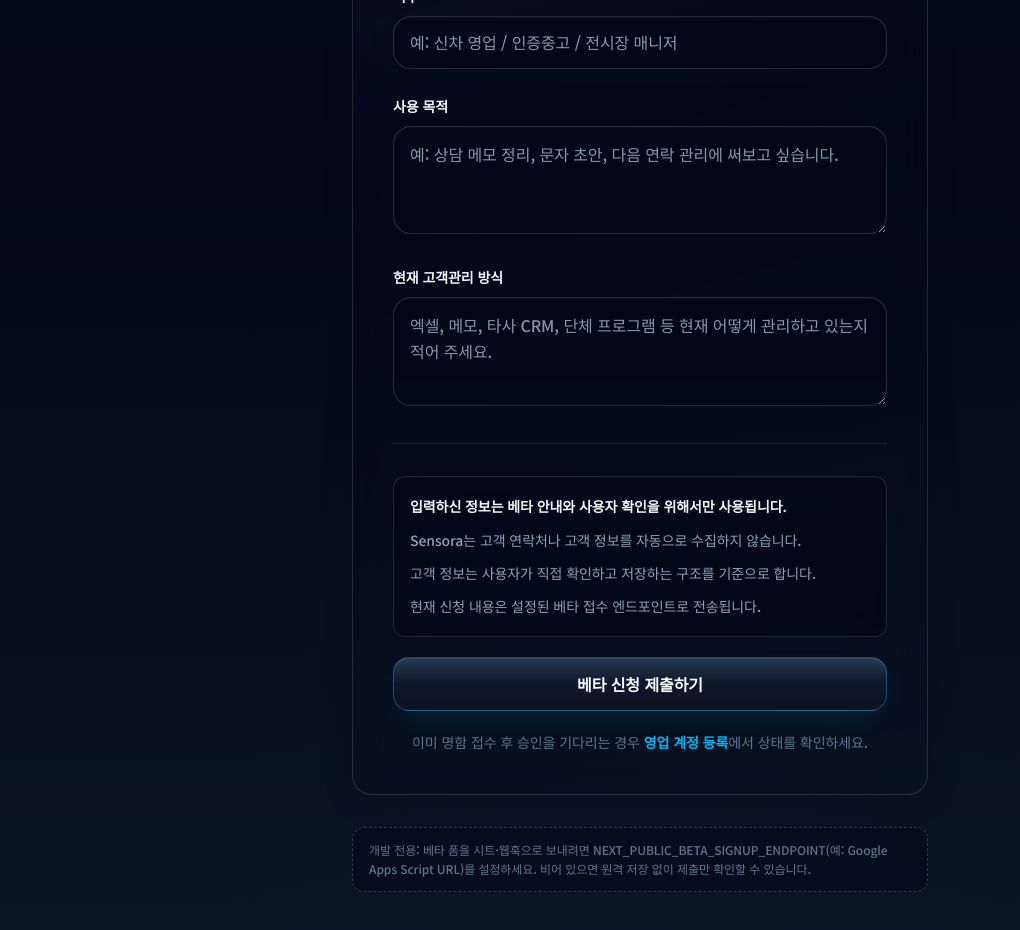
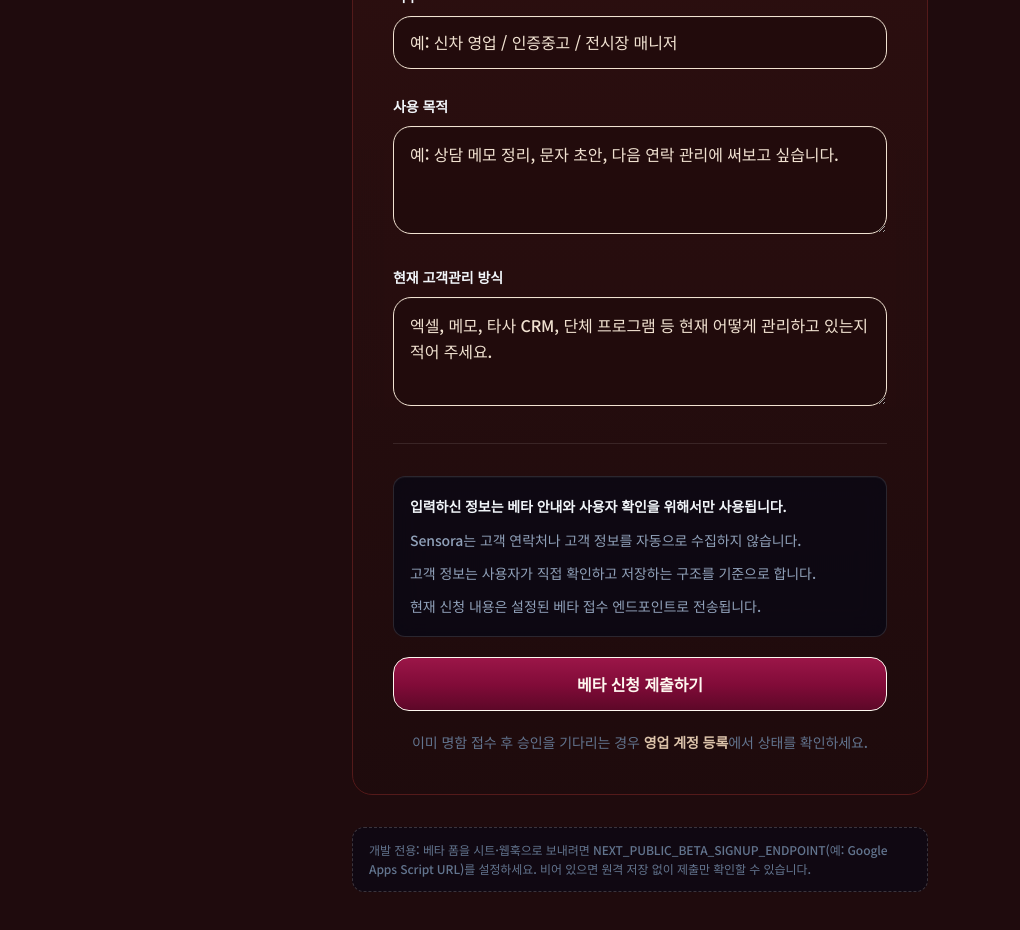
Before and after one commit to Kor-semin/AI, a Next.js app: page /join in a window 1280 px wide. Shown: the part 780-1710 px from the top of the page, without its empty margins (0-1020 px from the left). Built offline with nearby package versions, Linux system fonts and the light colour scheme; no server answers.

Commit message:
feat: refresh Sensora brand colors and ops env docs
Co-authored-by: Kor-semin <Kor-semin@users.noreply.github.com>

```diff
--- a/app/globals.css
+++ b/app/globals.css
@@ -34,18 +34,33 @@ html[data-text-size="large"] {
   --sensora-font-sans-stack: "YoonGothic310", "윤고딕 310", "Yoon Gothic 310", "Apple SD Gothic Neo", "Pretendard",
     "Noto Sans KR", "Malgun Gothic", system-ui, ui-sans-serif, -apple-system, "Segoe UI", Roboto, Arial, sans-serif;
 
-  /* Light SaaS shell — 실버 · 그레이 · 블랙 */
-  --background: #f4f6f8;
-  --foreground: #111827;
-  --paper: #ffffff;
-  --paper-2: #f9fafb;
+  /* Sensora premium CRM palette — Burgundy · Cream · Beige · Brown */
+  --sensora-burgundy: #810b38;
+  --sensora-cream: #f1e2d1;
+  --sensora-beige: #dcc3aa;
+  --sensora-brown: #541a1a;
+  --sensora-burgundy-rgb: 129 11 56;
+  --sensora-cream-rgb: 241 226 209;
+  --sensora-beige-rgb: 220 195 170;
+  --sensora-brown-rgb: 84 26 26;
+  --sensora-deep-brown: #1f0b0d;
+  --sensora-warm-ink: #541a1a;
+  --sensora-warm-muted: #74524a;
+  --sensora-warm-border: rgba(84, 26, 26, 0.18);
+  --sensora-focus-ring: rgba(129, 11, 56, 0.36);
+
+  /* Light SaaS shell — warm premium */
+  --background: #f1e2d1;
+  --foreground: #541a1a;
+  --paper: #fff8f0;
+  --paper-2: #f6eadc;
   /* muted text — 대비를 한 단계 올려 가독성 개선 */
   --ink-2: #4b5563;
   --edge: #e5e7eb;
   --edge-strong: rgba(148, 163, 184, 0.55);
 
   /* Dark hero / marketing strip */
-  --landing-hero-bg: #111318;
+  --landing-hero-bg: #1f0b0d;
   /* Mono gray hierarchy (dark navy background) */
   --landing-hero-title: #f8fafc;
   --landing-hero-text: #e5e7eb;
@@ -55,15 +70,15 @@ html[data-text-size="large"] {
   --landing-hero-subtle: #64748b;
   --landing-hero-border: rgba(148, 163, 184, 0.18);
 
-  --accent: #94a3b8;
-  /* Legacy aliases — 브라운·골드 제거 후 슬레이트 계열 유지용 */
-  --gold: #cbd5e1;
-  --gold-2: rgba(203, 213, 225, 0.9);
-  --gold-ink: #475569;
-
-  --btn-primary-bg: #111827;
-  --btn-primary-hover: #1f2937;
-  --btn-primary-text: #f9fafb;
+  --accent: #810b38;
+  /* Legacy aliases — 기존 컴포넌트 호환용 */
+  --gold: #dcc3aa;
+  --gold-2: rgba(220, 195, 170, 0.9);
+  --gold-ink: #541a1a;
+
+  --btn-primary-bg: #810b38;
+  --btn-primary-hover: #6d092f;
+  --btn-primary-text: #fff8f0;
 
   --card-shadow: 0 12px 40px rgba(17, 19, 24, 0.07), 0 2px 8px rgba(17, 19, 24, 0.04);
 }
@@ -78,23 +93,23 @@ html[data-text-size="large"] {
 @media (prefers-color-scheme: dark) {
   :root {
     /* 앱 단일 라이트 테마와 동일(랜딩·워크스페이스 일관성) */
-    --background: #f4f6f8;
-    --foreground: #111827;
-    --paper: #ffffff;
-    --paper-2: #f9fafb;
-    --ink-2: #6b7280;
-    --edge: #e5e7eb;
-    --edge-strong: rgba(148, 163, 184, 0.55);
-    --landing-hero-bg: #111318;
-    --landing-hero-text: #f4f6f8;
-    --landing-hero-muted: #9ca3af;
-    --accent: #94a3b8;
-    --gold: #cbd5e1;
-    --gold-2: rgba(203, 213, 225, 0.9);
-    --gold-ink: #475569;
-    --btn-primary-bg: #111827;
-    --btn-primary-hover: #1f2937;
-    --btn-primary-text: #f9fafb;
+    --background: #f1e2d1;
+    --foreground: #541a1a;
+    --paper: #fff8f0;
+    --paper-2: #f6eadc;
+    --ink-2: #74524a;
+    --edge: rgba(84, 26, 26, 0.18);
+    --edge-strong: rgba(84, 26, 26, 0.34);
+    --landing-hero-bg: #1f0b0d;
+    --landing-hero-text: #fff8f0;
+    --landing-hero-muted: rgba(241, 226, 209, 0.68);
+    --accent: #810b38;
+    --gold: #dcc3aa;
+    --gold-2: rgba(220, 195, 170, 0.9);
+    --gold-ink: #541a1a;
+    --btn-primary-bg: #810b38;
+    --btn-primary-hover: #6d092f;
+    --btn-primary-text: #fff8f0;
     --card-shadow: 0 12px 40px rgba(17, 19, 24, 0.07), 0 2px 8px rgba(17, 19, 24, 0.04);
   }
 }
@@ -3209,3 +3224,235 @@ body:has([data-sensora-guide-viewer]) .pwa-install-hint-root {
   position: relative;
   z-index: 1;
 }
+
+/* ── Sensora brand refresh: burgundy / cream / beige / brown ── */
+.crm-bg,
+.join-premium-surface {
+  background-color: var(--sensora-deep-brown);
+  background-image:
+    radial-gradient(980px 620px at 10% -6%, rgba(var(--sensora-burgundy-rgb), 0.22), transparent 60%),
+    radial-gradient(900px 560px at 98% 2%, rgba(var(--sensora-beige-rgb), 0.1), transparent 58%),
+    linear-gradient(180deg, #1f0b0d 0%, #120708 100%);
+}
+
+.crm-app-stage::before {
+  background:
+    radial-gradient(760px 420px at 18% 0%, rgba(var(--sensora-burgundy-rgb), 0.14), transparent 62%),
+    radial-gradient(700px 440px at 100% 16%, rgba(var(--sensora-beige-rgb), 0.08), transparent 60%);
+}
+
+.sensora-premium-card {
+  border-color: rgba(var(--sensora-beige-rgb), 0.2);
+  background: linear-gradient(
+    180deg,
+    rgba(53, 18, 18, 0.86) 0%,
+    rgba(31, 11, 13, 0.88) 100%
+  );
+  box-shadow:
+    0 24px 70px -40px rgba(0, 0, 0, 0.72),
+    inset 0 1px 0 rgba(var(--sensora-cream-rgb), 0.07);
+}
+
+.sensora-premium-input {
+  border-color: rgba(var(--sensora-beige-rgb), 0.24);
+  background: rgba(31, 11, 13, 0.68);
+  color: var(--sensora-cream);
+}
+
+.sensora-premium-input::placeholder {
+  color: rgba(var(--sensora-cream-rgb), 0.48);
+}
+
+.sensora-premium-input:focus {
+  border-color: rgba(var(--sensora-beige-rgb), 0.74);
+  box-shadow:
+    0 0 0 2px rgba(31, 11, 13, 0.96),
+    0 0 0 4px var(--sensora-focus-ring);
+}
+
+.sensora-premium-primary-workspace,
+.landing-enterprise-btn-primary,
+.landing-first-screen-primary-cta.landing-enterprise-btn-primary {
+  border-color: rgba(var(--sensora-beige-rgb), 0.36);
+  background: linear-gradient(180deg, #9b1648 0%, var(--sensora-burgundy) 52%, #5d0828 100%);
+  color: #fff8f0;
+  box-shadow:
+    inset 0 1px 0 rgba(var(--sensora-cream-rgb), 0.18),
+    0 16px 34px -22px rgba(var(--sensora-burgundy-rgb), 0.9);
+}
+
+.sensora-premium-primary-workspace:hover,
+.landing-enterprise-btn-primary:hover,
+.landing-first-screen-primary-cta.landing-enterprise-btn-primary:hover {
+  border-color: rgba(var(--sensora-beige-rgb), 0.62);
+  background: linear-gradient(180deg, #a91950 0%, #8d0f3f 52%, #660a2d 100%);
+  filter: none;
+}
+
+.sensora-premium-primary-workspace:focus-visible,
+.landing-enterprise-btn-primary:focus-visible,
+.sensora-dark-ghost-btn:focus-visible,
+.landing-enterprise-btn-secondary:focus-visible,
+.landing-guide03-hotspot:focus-visible {
+  outline: none;
+  box-shadow:
+    0 0 0 2px rgba(31, 11, 13, 0.96),
+    0 0 0 4px var(--sensora-focus-ring);
+}
+
+.sensora-dark-ghost-btn,
+.landing-enterprise-btn-secondary {
+  border-color: rgba(var(--sensora-beige-rgb), 0.28);
+  background: rgba(var(--sensora-cream-rgb), 0.055);
+  color: rgba(var(--sensora-cream-rgb), 0.94);
+}
+
+.sensora-dark-ghost-btn:hover,
+.landing-enterprise-btn-secondary:hover {
+  border-color: rgba(var(--sensora-beige-rgb), 0.52);
+  background: rgba(var(--sensora-beige-rgb), 0.12);
+  box-shadow: inset 0 1px 0 rgba(var(--sensora-cream-rgb), 0.08);
+}
+
+.landing-guide03-hero-frame {
+  background: var(--sensora-deep-brown);
+  box-shadow:
+    0 34px 110px -58px rgba(0, 0, 0, 0.9),
+    0 0 0 1px rgba(var(--sensora-beige-rgb), 0.16);
+}
+
+.landing-guide03-hotspot:hover {
+  background: rgba(var(--sensora-burgundy-rgb), 0.15);
+  box-shadow:
+    0 0 0 1px rgba(var(--sensora-beige-rgb), 0.36),
+    0 14px 34px -22px rgba(var(--sensora-burgundy-rgb), 0.72);
+}
+
+.app-preview-tour-screen {
+  background-image:
+    radial-gradient(860px 360px at 22% 0%, rgba(var(--sensora-burgundy-rgb), 0.22), transparent 62%),
+    linear-gradient(180deg, rgba(50, 17, 18, 0.94) 0%, rgba(20, 8, 9, 0.98) 100%);
+}
+
+.app-preview-tour-card,
+.app-preview-guide-card {
+  border-color: rgba(var(--sensora-beige-rgb), 0.14);
+  background-image: linear-gradient(180deg, rgba(84, 26, 26, 0.42) 0%, rgba(31, 11, 13, 0.78) 100%);
+}
+
+.sensora-guide-pick-card.sensora-guide-pick-card--active::after,
+.sensora-crm-empty-nexus::before {
+  background:
+    radial-gradient(ellipse 92% 70% at 50% -20%, rgba(var(--sensora-burgundy-rgb), 0.14), transparent 58%),
+    radial-gradient(ellipse 55% 48% at 96% 88%, rgba(var(--sensora-beige-rgb), 0.1), transparent 52%);
+  box-shadow: inset 0 0 36px -12px rgba(var(--sensora-burgundy-rgb), 0.16);
+}
+
+@media (max-width: 640px) {
+  .landing-guide03-hero-frame {
+    background:
+      radial-gradient(ellipse 90% 52% at 50% 0%, rgba(var(--sensora-burgundy-rgb), 0.24), transparent 62%),
+      linear-gradient(180deg, #2a1012 0%, var(--sensora-deep-brown) 72%, #120708 100%);
+  }
+
+  .landing-guide03-mobile-copy {
+    color: var(--sensora-cream);
+  }
+
+  .landing-guide03-mobile-kicker {
+    border-color: rgba(var(--sensora-beige-rgb), 0.46);
+    background: rgba(84, 26, 26, 0.64);
+    color: var(--sensora-cream);
+  }
+
+  .landing-guide03-mobile-copy p {
+    color: rgba(var(--sensora-cream-rgb), 0.9);
+  }
+
+  .landing-guide03-mobile-copy .landing-guide03-mobile-trust {
+    color: rgba(var(--sensora-beige-rgb), 0.9);
+  }
+
+  .landing-guide03-mobile-actions a {
+    background: linear-gradient(135deg, #a91950 0%, var(--sensora-burgundy) 100%);
+    color: #fff8f0;
+    box-shadow: 0 18px 34px -20px rgba(var(--sensora-burgundy-rgb), 0.95);
+  }
+
+  .landing-guide03-mobile-actions button,
+  .landing-guide03-mobile-guides-panel button {
+    border-color: rgba(var(--sensora-beige-rgb), 0.24);
+    background: rgba(31, 11, 13, 0.66);
+    color: var(--sensora-cream);
+  }
+
+  .landing-guide03-mobile-guides-panel > p {
+    color: rgba(var(--sensora-beige-rgb), 0.9);
+  }
+
+  .landing-guide03-mobile-guides-panel small {
+    color: rgba(var(--sensora-cream-rgb), 0.66);
+  }
+}
+
+.join-premium-surface .text-sky-400\/95,
+.join-premium-surface .text-sky-300,
+.join-premium-surface .text-sky-400 {
+  color: var(--sensora-beige) !important;
+}
+
+.join-premium-surface .bg-emerald-400\/\[0\.12\] {
+  background-color: rgba(var(--sensora-burgundy-rgb), 0.18) !important;
+}
+
+.join-premium-surface .border-emerald-300\/30 {
+  border-color: rgba(var(--sensora-beige-rgb), 0.34) !important;
+}
+
+.join-premium-surface .text-emerald-100 {
+  color: var(--sensora-cream) !important;
+}
+
+.internal-beta-approval-page {
+  background:
+    radial-gradient(820px 420px at 12% -10%, rgba(var(--sensora-burgundy-rgb), 0.18), transparent 58%),
+    linear-gradient(180deg, #1f0b0d 0%, #120708 100%) !important;
+}
+
+.internal-beta-approval-page .text-sky-300\/85,
+.internal-beta-approval-page .text-sky-300\/80,
+.internal-beta-approval-page .text-sky-100,
+.internal-beta-approval-page .text-sky-400 {
+  color: var(--sensora-beige) !important;
+}
+
+.internal-beta-approval-page .bg-sky-300,
+.internal-beta-approval-page .bg-sky-400 {
+  background-color: var(--sensora-burgundy) !important;
+  color: #fff8f0 !important;
+}
+
+.internal-beta-approval-page .border-sky-300\/14,
+.internal-beta-approval-page .border-sky-300\/20 {
+  border-color: rgba(var(--sensora-beige-rgb), 0.22) !important;
+}
+
+.internal-beta-approval-page .bg-sky-300\/\[0\.07\],
+.internal-beta-approval-page .bg-sky-300\/\[0\.1\] {
+  background-color: rgba(var(--sensora-beige-rgb), 0.08) !important;
+}
+
+.internal-beta-approval-page .bg-amber-300\/\[0\.08\],
+.internal-beta-approval-page .bg-orange-300\/\[0\.12\] {
+  background-color: rgba(var(--sensora-beige-rgb), 0.12) !important;
+}
+
+.internal-beta-approval-page .border-amber-300\/20,
+.internal-beta-approval-page .border-orange-300\/25 {
+  border-color: rgba(var(--sensora-beige-rgb), 0.28) !important;
+}
+
+.internal-beta-approval-page .text-amber-100,
+.internal-beta-approval-page .text-orange-100 {
+  color: var(--sensora-cream) !important;
+}
--- a/app/internal/beta-approval/page.tsx
+++ b/app/internal/beta-approval/page.tsx
@@ -206,7 +206,7 @@ function InternalBetaApprovalContent() {
   );
 
   return (
-    <main className="min-h-[100dvh] bg-[#020817] px-4 py-5 text-slate-100 sm:px-6 lg:px-8">
+    <main className="internal-beta-approval-page min-h-[100dvh] bg-[#020817] px-4 py-5 text-slate-100 sm:px-6 lg:px-8">
       <div aria-hidden className="pointer-events-none fixed inset-0 bg-[radial-gradient(820px_420px_at_12%_-10%,rgba(56,189,248,0.14),transparent_58%),radial-gradient(780px_420px_at_100%_0%,rgba(139,92,246,0.1),transparent_56%)]" />
 
       <div className="relative z-[1] mx-auto flex w-full max-w-7xl flex-col gap-5">
```
Also changed, not shown: 3 other files (tests, documents, lock files or other folders).
